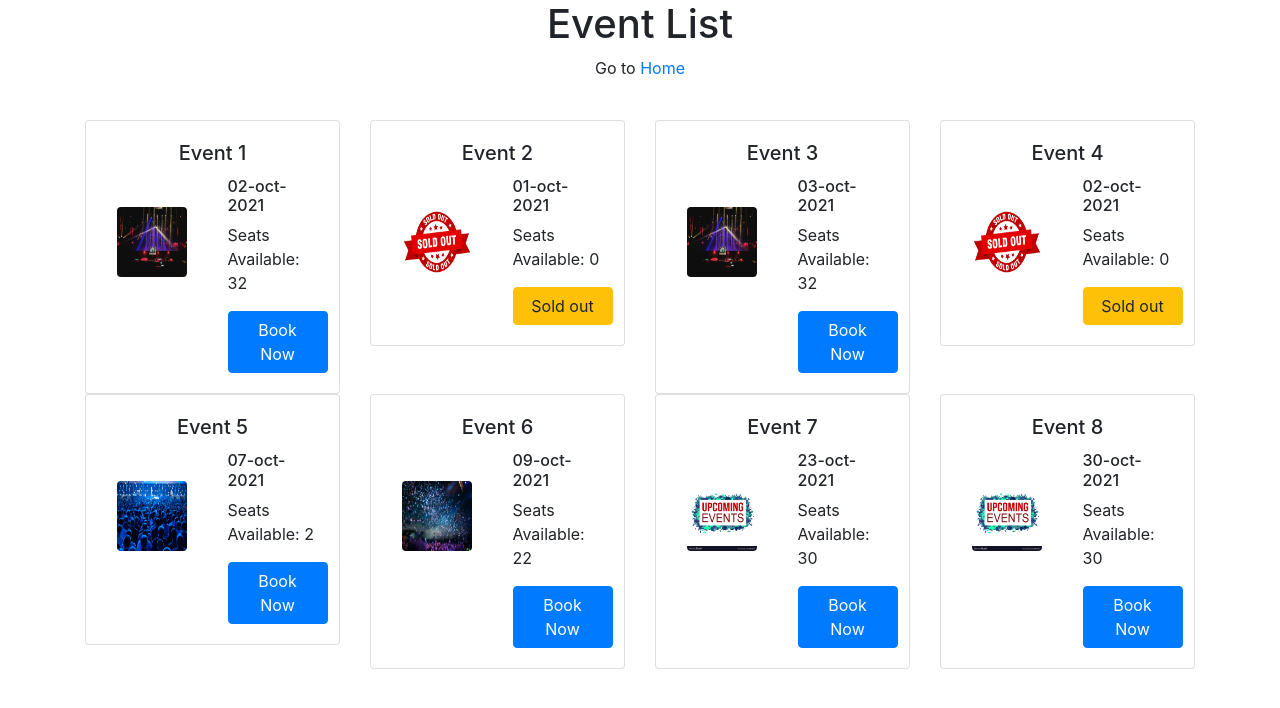
After one commit to anandkva/task-map, a PHP site: page /task/eventlist.html in a window 1280 px wide. The commit adds this page. Shown: the top 708 px of the page. Run offline with PHP 8.4, Linux system fonts and the light colour scheme; some libraries are stand-ins or nearby versions.

Commit message:
tast 3 added

```diff
--- a/style.css
+++ b/style.css
@@ -70,6 +70,14 @@ th {
 
 .profilepic {
     border-radius: 8px;
-    padding: 5px;
     width: 70%;
-};
+}
+
+.eventpic {
+    margin-top: 30px;
+    width: 70px;
+    height: 70px;
+}
+.eventhead{
+    text-align: center;
+}
--- /dev/null
+++ b/task/eventlist.html
@@ -0,0 +1,187 @@
+<!DOCTYPE html>
+<html lang="en">
+
+<head>
+    <meta charset="UTF-8">
+    <meta http-equiv="X-UA-Compatible" content="IE=edge">
+    <meta name="viewport" content="width=device-width, initial-scale=1.0">
+    <link rel="stylesheet" href="../style.css">
+    <link rel="stylesheet" href="https://cdnjs.cloudflare.com/ajax/libs/font-awesome/4.7.0/css/font-awesome.min.css">
+    <link rel="stylesheet" href="https://maxcdn.bootstrapcdn.com/bootstrap/4.5.2/css/bootstrap.min.css">
+    <script src="https://ajax.googleapis.com/ajax/libs/jquery/2.1.1/jquery.min.js"></script>
+    <script src="https://app.zenclass.in/sheets/v1/js/zen/suite/bundle.js"></script>
+    <title>Event list</title>
+</head>
+
+<body>
+    <div class="container">
+        <div style="text-align: center;">
+            <h1>Event List</h1>
+            <p>Go to <a href="../index.html">Home</a></p>
+            <br />
+        </div>
+        <div class="row">
+
+            <div class="col-sm-3">
+                <div class="card">
+                    <div class="card-body">
+                        <h5 class="card-title eventhead">Event 1</h5>
+                        <div class="row">
+                            <div class="col-sm-6">
+                                <div class="text-center">
+                                    <img class="rounded mx-auto d-block eventpic" src="../assets/images/event1.jpg"
+                                    alt="Generic placeholder image">
+                                </div>
+                            </div>
+                            <div class="col-sm-6">
+                                <h6>02-oct-2021</h6>
+                                <p>Seats Available: 32</p>
+                                <button class="btn btn-primary" style="width: 100px;">Book Now</button>
+                            </div>
+                        </div>
+                    </div>
+                </div>
+            </div>
+            <div class="col-sm-3">
+                <div class="card">
+                    <div class="card-body">
+                        <h5 class="card-title eventhead">Event 2</h5>
+                        <div class="row">
+                            <div class="col-sm-6">
+                                <div class="text-center">
+                                    <img class="rounded mx-auto d-block eventpic" src="../assets/images/sold.jpg"
+                                    alt="Generic placeholder image">
+                                </div>
+                            </div>
+                            <div class="col-sm-6">
+                                <h6>01-oct-2021</h6>
+                                <p>Seats Available: 0</p>
+                                <button class="btn btn-warning" style="width: 100px;">Sold out</button>
+                            </div>
+                        </div>
+                    </div>
+                </div>
+            </div>
+            <div class="col-sm-3">
+                <div class="card">
+                    <div class="card-body">
+                        <h5 class="card-title eventhead">Event 3</h5>
+                        <div class="row">
+                            <div class="col-sm-6">
+                                <div class="text-center">
+                                    <img class="rounded mx-auto d-block eventpic" src="../assets/images/event1.jpg"
+                                    alt="Generic placeholder image">
+                                </div>
+                            </div>
+                            <div class="col-sm-6">
+                                <h6>03-oct-2021</h6>
+                                <p>Seats Available: 32</p>
+                                <button class="btn btn-primary" style="width: 100px;">Book Now</button>
+                            </div>
+                        </div>
+                    </div>
+                </div>
+            </div>
+            <div class="col-sm-3">
+                <div class="card">
+                    <div class="card-body">
+                        <h5 class="card-title eventhead">Event 4</h5>
+                        <div class="row">
+                            <div class="col-sm-6">
+                                <div class="text-center">
+                                    <img class="rounded mx-auto d-block eventpic" src="../assets/images/sold.jpg"
+                                    alt="Generic placeholder image">
+                                </div>
+                            </div>
+                            <div class="col-sm-6">
+                                <h6>02-oct-2021</h6>
+                                <p>Seats Available: 0</p>
+                                <button class="btn btn-warning" style="width: 100px;">Sold out</button>
+                            </div>
+                        </div>
+                    </div>
+                </div>
+            </div><div class="col-sm-3">
+                <div class="card">
+                    <div class="card-body">
+                        <h5 class="card-title eventhead">Event 5</h5>
+                        <div class="row">
+                            <div class="col-sm-6">
+                                <div class="text-center">
+                                    <img class="rounded mx-auto d-block eventpic" src="../assets/images/event3.jpg"
+                                    alt="Generic placeholder image">
+                                </div>
+                            </div>
+                            <div class="col-sm-6">
+                                <h6>07-oct-2021</h6>
+                                <p>Seats Available: 2</p>
+                                <button class="btn btn-primary" style="width: 100px;">Book Now</button>
+                            </div>
+                        </div>
+                    </div>
+                </div>
+            </div><div class="col-sm-3">
+                <div class="card">
+                    <div class="card-body">
+                        <h5 class="card-title eventhead">Event 6</h5>
+                        <div class="row">
+                            <div class="col-sm-6">
+                                <div class="text-center">
+                                    <img class="rounded mx-auto d-block eventpic" src="../assets/images/event2.jpg"
+                                    alt="Generic placeholder image">
+                                </div>
+                            </div>
+                            <div class="col-sm-6">
+                                <h6>09-oct-2021</h6>
+                                <p>Seats Available: 22</p>
+                                <button class="btn btn-primary" style="width: 100px;">Book Now</button>
+                            </div>
+                        </div>
+                    </div>
+                </div>
+            </div>
+            <div class="col-sm-3">
+                <div class="card">
+                    <div class="card-body">
+                        <h5 class="card-title eventhead">Event 7</h5>
+                        <div class="row">
+                            <div class="col-sm-6">
+                                <div class="text-center">
+                                    <img class="rounded mx-auto d-block eventpic" src="../assets/images/upcome.jpg"
+                                    alt="Generic placeholder image">
+                                </div>
+                            </div>
+                            <div class="col-sm-6">
+                                <h6>23-oct-2021</h6>
+                                <p>Seats Available: 30</p>
+                                <button class="btn btn-primary" style="width: 100px;">Book Now</button>
+                            </div>
+                        </div>
+                    </div>
+                </div>
+            </div>
+            <div class="col-sm-3">
+                <div class="card">
+                    <div class="card-body">
+                        <h5 class="card-title eventhead">Event 8</h5>
+                        <div class="row">
+                            <div class="col-sm-6">
+                                <div class="text-center">
+                                    <img class="rounded mx-auto d-block eventpic" src="../assets/images/upcome.jpg"
+                                    alt="Generic placeholder image">
+                                </div>
+                            </div>
+                            <div class="col-sm-6">
+                                <h6>30-oct-2021</h6>
+                                <p>Seats Available: 30</p>
+                                <button class="btn btn-primary" style="width: 100px;">Book Now</button>
+                            </div>
+                        </div>
+                    </div>
+                </div>
+            </div>
+        </div>
+    </div>
+</body>
+
+</html>
```
Also changed, not shown: index.html (+11 -0 lines), task/eventhome.html (+0 -9 lines), assets/images/event2.jpg (added), assets/images/event3.jpg (added), assets/images/sold.jpg (added), assets/images/upcome.jpg (added).
